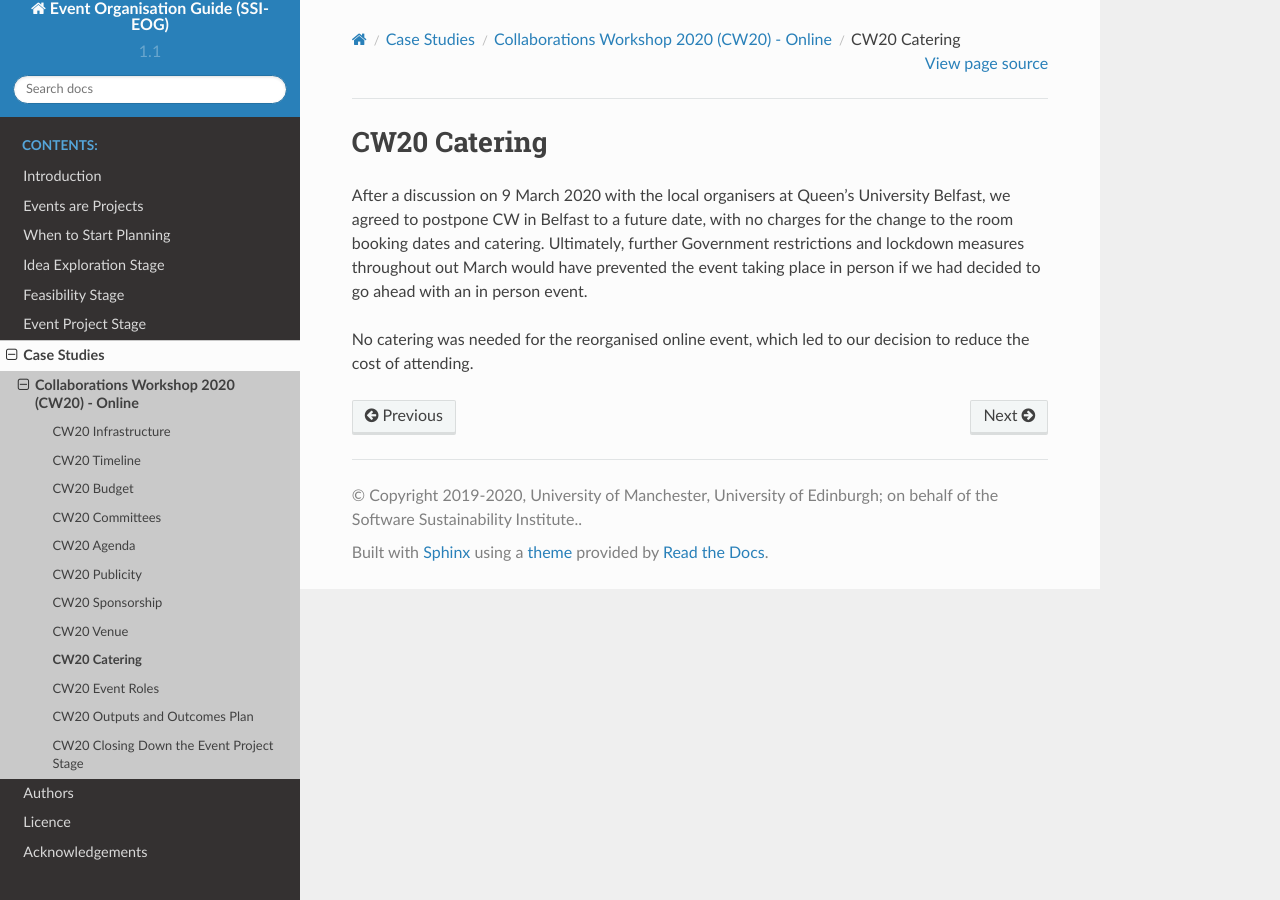
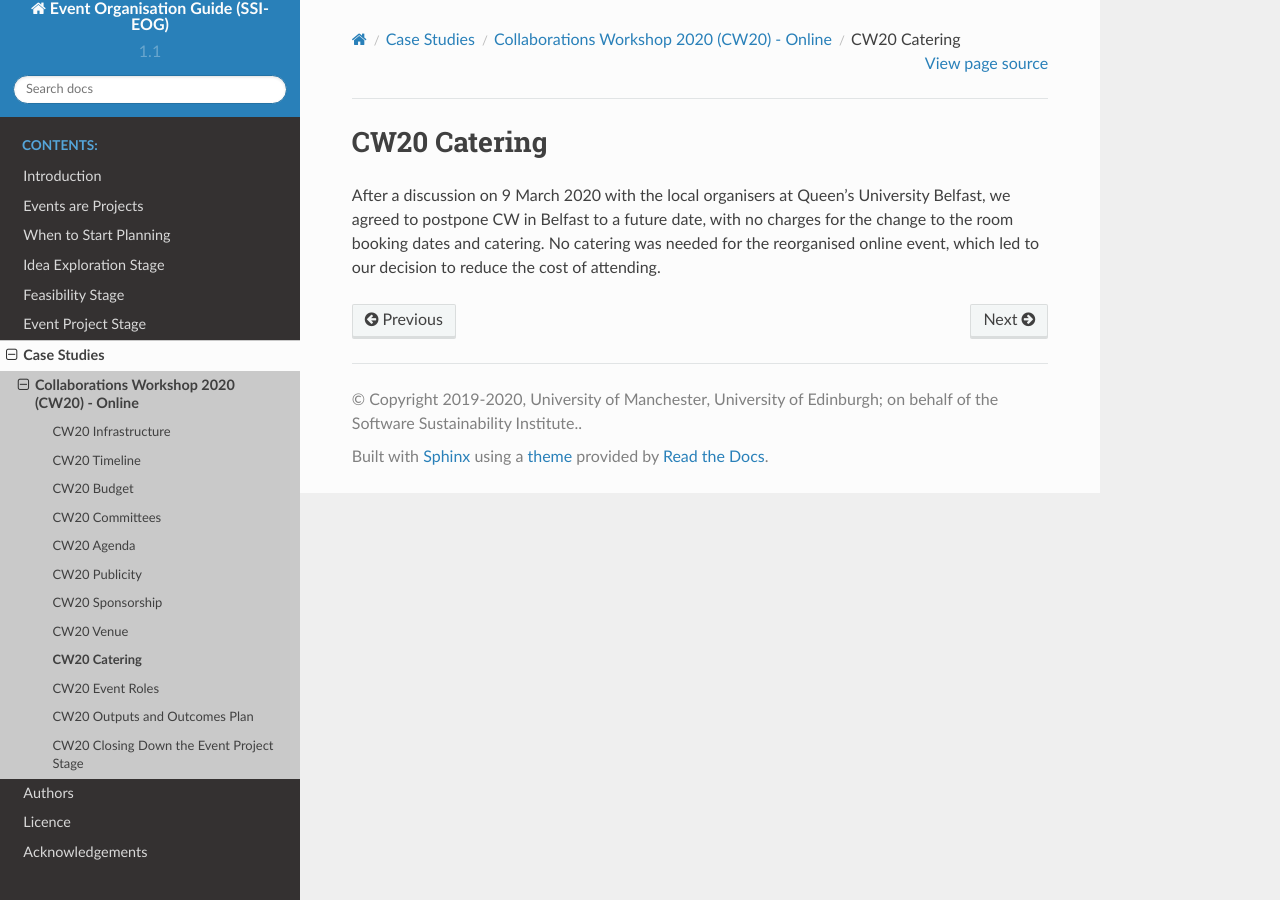
Before and after one commit to softwaresaved/event-organisation-guide, a Sphinx documentation site: the page built from docs/eog/case-studies-cw20-catering.rst, in a window 1280 px wide. Built offline with Sphinx 7.4.7 and the Read the Docs theme 2.0.0, drawn with Linux system fonts in a browser that asks for light colours; pages that are not in the unit, such as notebooks, are missing from menus.

Commit message:
update cw20 catering draft

```diff
--- a/docs/eog/case-studies-cw20-catering.rst
+++ b/docs/eog/case-studies-cw20-catering.rst
@@ -4,6 +4,4 @@ CW20 Catering
 =====================
 
 After a discussion on 9 March 2020 with the local organisers at Queen's University Belfast, we agreed to postpone CW in Belfast to a future date, with no charges for the change to the room booking dates and catering.
-Ultimately, further Government restrictions and lockdown measures throughout out March would have prevented the event taking place in person if we had decided to go ahead with an in person event.
-
 No catering was needed for the reorganised online event, which led to our decision to reduce the cost of attending.
```
